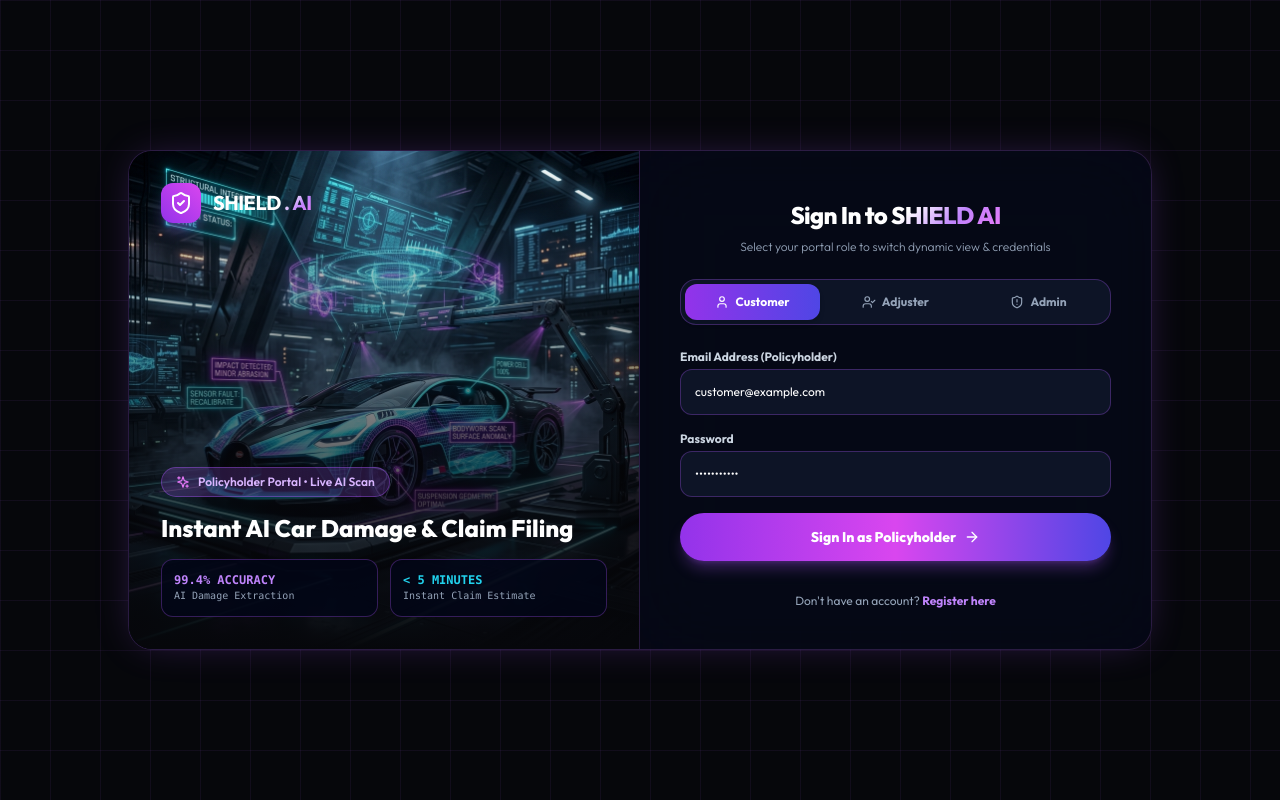
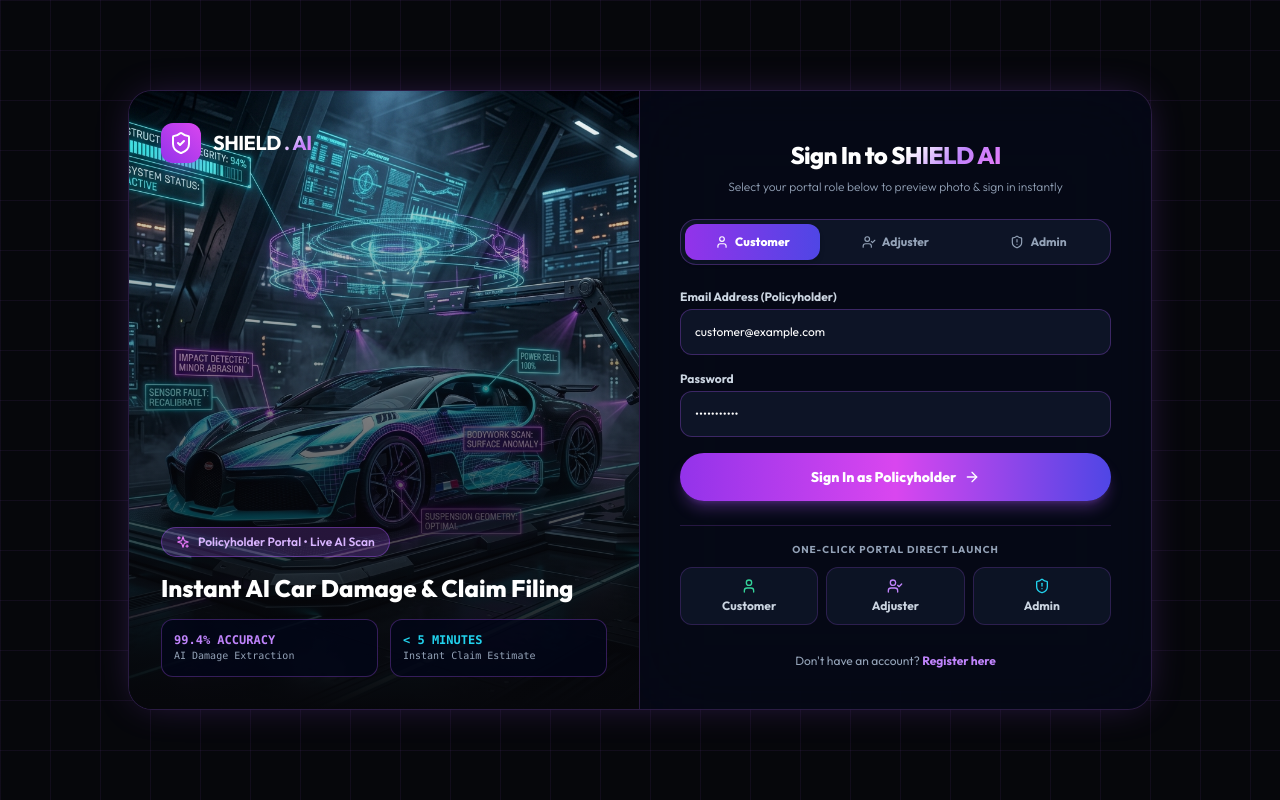
Before and after one commit to Suhirdha24/AI-Insurance-Claims-Processing-Platform, a Next.js app in the folder apps/web/: page /login in a window 1280 px wide. Built offline with nearby package versions, Linux system fonts and the light colour scheme; no server answers.

Commit message:
added one-click direct portal navigation launch for Adjuster, Admin, and Customer

```diff
--- a/apps/web/app/(auth)/login/page.tsx
+++ b/apps/web/app/(auth)/login/page.tsx
@@ -4,7 +4,7 @@ import React, { useState } from 'react';
 import Link from 'next/link';
 import Image from 'next/image';
 import { useAuth } from '@/lib/auth';
-import { ShieldCheck, ArrowRight, UserCheck, ShieldAlert, User, Sparkles } from 'lucide-react';
+import { ShieldCheck, ArrowRight, UserCheck, ShieldAlert, User, Sparkles, LogIn } from 'lucide-react';
 
 type RoleType = 'customer' | 'adjuster' | 'admin';
 
@@ -27,6 +27,7 @@ export default function LoginPage() {
       stat2Sub: 'Instant Claim Estimate',
       email: 'customer@example.com',
       roleLabel: 'Policyholder',
+      route: '/dashboard',
     },
     adjuster: {
       image: '/images/hero_adjuster.jpg',
@@ -38,6 +39,7 @@ export default function LoginPage() {
       stat2Sub: 'Cross-Doc Mismatches',
       email: 'adjuster@example.com',
       roleLabel: 'Claims Adjuster',
+      route: '/adjuster/dashboard',
     },
     admin: {
       image: '/images/hero_admin.jpg',
@@ -49,6 +51,7 @@ export default function LoginPage() {
       stat2Sub: 'Audit & System Catalog',
       email: 'admin@example.com',
       roleLabel: 'System Administrator',
+      route: '/admin/dashboard',
     },
   };
 
@@ -58,6 +61,22 @@ export default function LoginPage() {
     setActiveRole(role);
     setEmail(roleConfigs[role].email);
     setPassword('password123');
+  };
+
+  const handleAutoLoginRole = async (role: RoleType) => {
+    setActiveRole(role);
+    const targetEmail = roleConfigs[role].email;
+    setEmail(targetEmail);
+    setPassword('password123');
+    setIsLoading(true);
+    setError('');
+    try {
+      await login(targetEmail, 'password123');
+    } catch (err: any) {
+      setError(err.message || 'Login failed');
+    } finally {
+      setIsLoading(false);
+    }
   };
 
   const handleSubmit = async (e: React.FormEvent) => {
@@ -136,7 +155,7 @@ export default function LoginPage() {
               Sign In to <span className="text-gradient-purple">SHIELD AI</span>
             </h1>
             <p className="text-xs text-slate-400 font-light">
-              Select your portal role to switch dynamic view & credentials
+              Select your portal role below to preview photo & sign in instantly
             </p>
           </div>
 
@@ -146,7 +165,7 @@ export default function LoginPage() {
               onClick={() => handleRoleSelect('customer')}
               className={`py-2.5 rounded-xl flex items-center justify-center gap-1.5 transition-all ${
                 activeRole === 'customer'
-                  ? 'bg-gradient-to-r from-purple-600 to-indigo-600 text-white shadow-md'
+                  ? 'bg-gradient-to-r from-purple-600 to-indigo-600 text-white shadow-md font-extrabold'
                   : 'text-slate-400 hover:text-white'
               }`}
             >
@@ -158,7 +177,7 @@ export default function LoginPage() {
               onClick={() => handleRoleSelect('adjuster')}
               className={`py-2.5 rounded-xl flex items-center justify-center gap-1.5 transition-all ${
                 activeRole === 'adjuster'
-                  ? 'bg-gradient-to-r from-purple-600 to-indigo-600 text-white shadow-md'
+                  ? 'bg-gradient-to-r from-purple-600 to-indigo-600 text-white shadow-md font-extrabold'
                   : 'text-slate-400 hover:text-white'
               }`}
             >
@@ -170,7 +189,7 @@ export default function LoginPage() {
               onClick={() => handleRoleSelect('admin')}
               className={`py-2.5 rounded-xl flex items-center justify-center gap-1.5 transition-all ${
                 activeRole === 'admin'
-                  ? 'bg-gradient-to-r from-purple-600 to-indigo-600 text-white shadow-md'
+                  ? 'bg-gradient-to-r from-purple-600 to-indigo-600 text-white shadow-md font-extrabold'
                   : 'text-slate-400 hover:text-white'
               }`}
             >
@@ -217,11 +236,41 @@ export default function LoginPage() {
               disabled={isLoading}
               className="w-full py-3.5 rounded-full bg-gradient-to-r from-purple-600 via-fuchsia-500 to-indigo-600 hover:from-purple-500 hover:to-indigo-500 text-white font-extrabold text-sm transition-all shadow-lg shadow-purple-500/30 flex items-center justify-center gap-2 transform hover:scale-[1.02]"
             >
-              {isLoading ? 'Signing In...' : `Sign In as ${currentConfig.roleLabel}`} <ArrowRight className="w-4 h-4" />
+              {isLoading ? 'Navigating to Portal...' : `Sign In as ${currentConfig.roleLabel}`} <ArrowRight className="w-4 h-4" />
             </button>
           </form>
 
-          <div className="text-center text-xs text-slate-400 pt-2">
+          {/* One-Click Direct Navigation Launch Buttons */}
+          <div className="border-t border-purple-500/20 pt-4 space-y-2.5">
+            <div className="text-[10px] font-bold text-slate-400 uppercase tracking-widest text-center">
+              ONE-CLICK PORTAL DIRECT LAUNCH
+            </div>
+            <div className="grid grid-cols-3 gap-2 text-xs">
+              <button
+                onClick={() => handleAutoLoginRole('customer')}
+                className="p-2.5 rounded-xl bg-slate-900/80 hover:bg-purple-600/30 border border-purple-500/20 text-slate-300 font-bold flex flex-col items-center gap-1 transition-all hover:border-purple-500/50"
+              >
+                <User className="w-4 h-4 text-emerald-400" />
+                <span>Customer</span>
+              </button>
+              <button
+                onClick={() => handleAutoLoginRole('adjuster')}
+                className="p-2.5 rounded-xl bg-slate-900/80 hover:bg-purple-600/30 border border-purple-500/20 text-slate-300 font-bold flex flex-col items-center gap-1 transition-all hover:border-purple-500/50"
+              >
+                <UserCheck className="w-4 h-4 text-purple-400" />
+                <span>Adjuster</span>
+              </button>
+              <button
+                onClick={() => handleAutoLoginRole('admin')}
+                className="p-2.5 rounded-xl bg-slate-900/80 hover:bg-purple-600/30 border border-purple-500/20 text-slate-300 font-bold flex flex-col items-center gap-1 transition-all hover:border-purple-500/50"
+              >
+                <ShieldAlert className="w-4 h-4 text-cyan-400" />
+                <span>Admin</span>
+              </button>
+            </div>
+          </div>
+
+          <div className="text-center text-xs text-slate-400 pt-1">
             Don't have an account?{' '}
             <Link href="/register" className="text-purple-400 font-bold hover:underline">
               Register here
```
